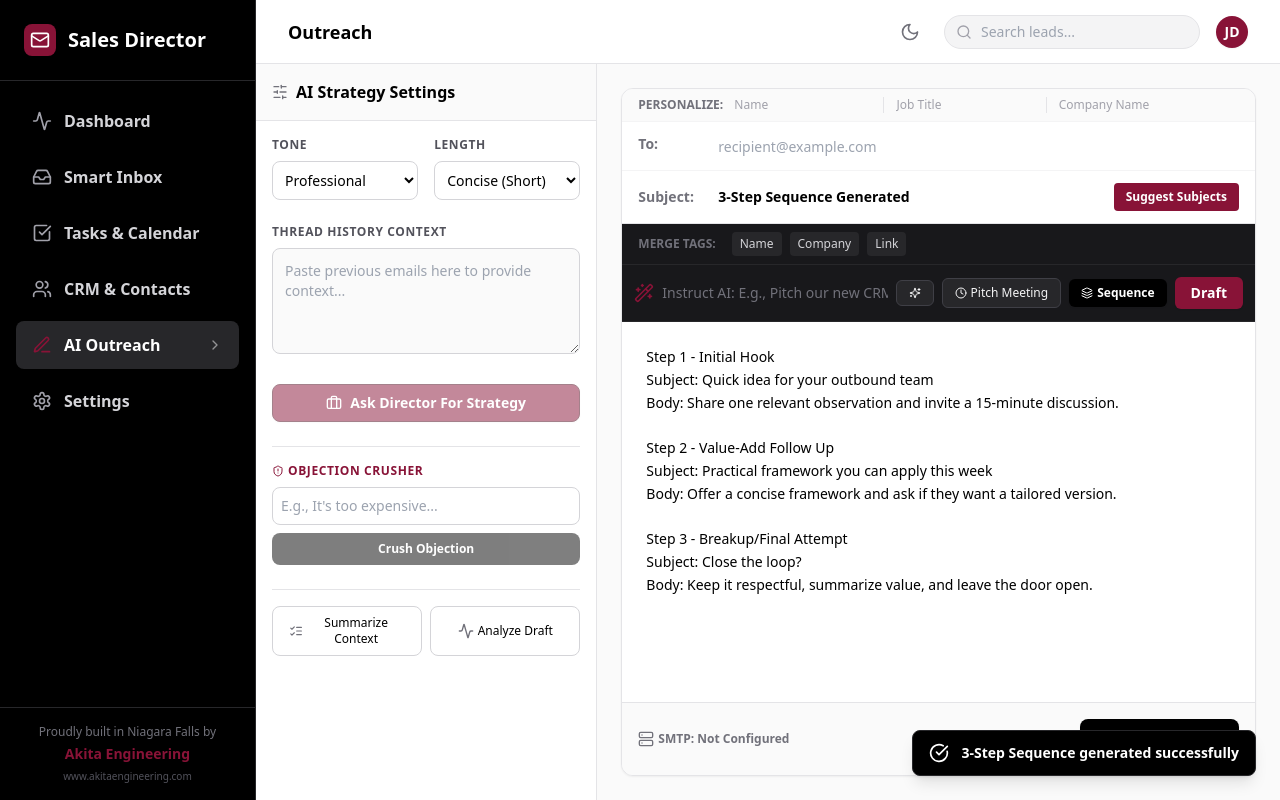
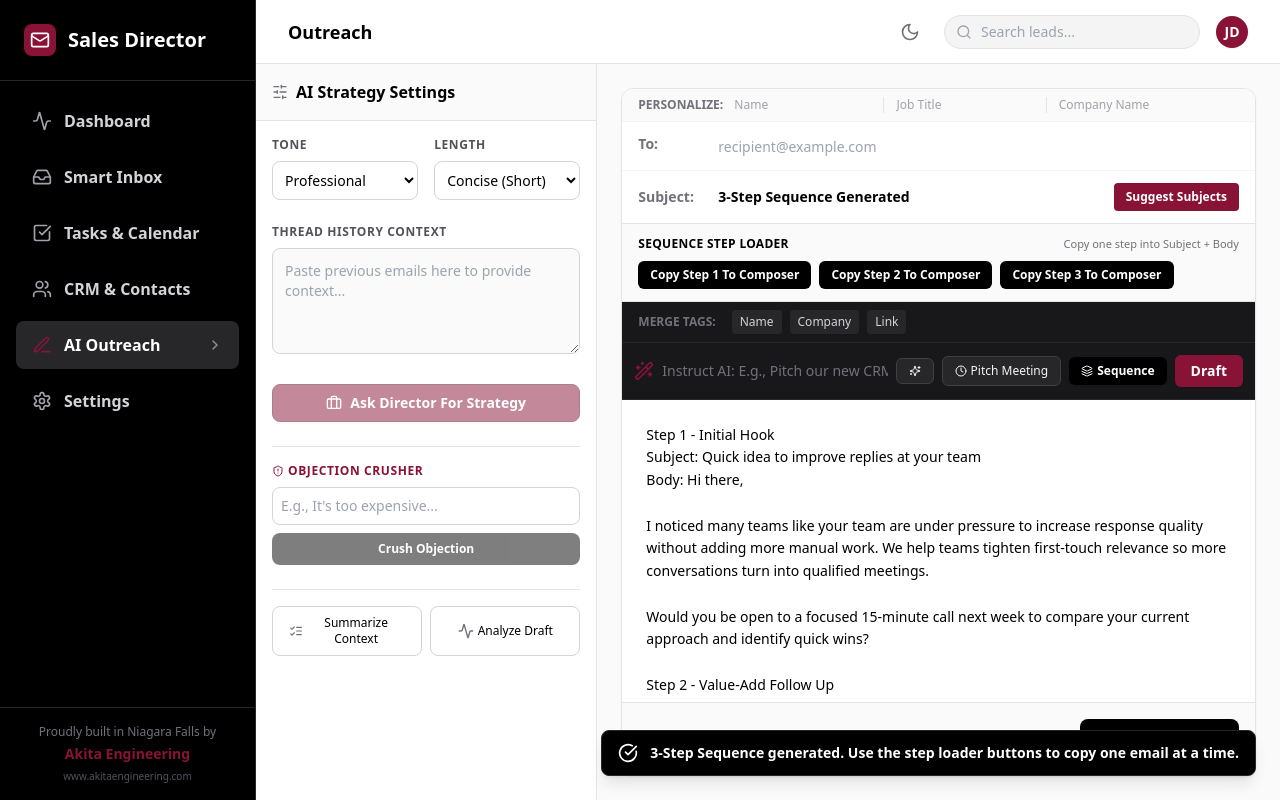
Before and after one commit to sh4un-dot-com/SalesDirector, a React (Vite) app: page / in a window 1280 px wide. Both pictures are taken after a click on the button "Sequence". Built offline with nearby package versions, Linux system fonts and the light colour scheme.

Commit message:
feat: add sequence step management for B2B sales email drip sequences

```diff
--- a/salesdirector.jsx
+++ b/salesdirector.jsx
@@ -267,7 +267,8 @@ export default function App() {
     objection: '',
     tone: 'Persuasive',
     length: 'Concise',
-    suggestedSubjects: []
+    suggestedSubjects: [],
+    sequenceSteps: []
   });
   const [configErrors, setConfigErrors] = useState({});
   const [composerErrors, setComposerErrors] = useState({});
@@ -832,18 +833,26 @@ export default function App() {
     }
 
     if (prompt.includes('complete 3-step B2B sales email drip sequence')) {
+      const recipientName = (prompt.match(/Recipient Name:\s*([^|\n]+)/i)?.[1] || '').trim();
+      const recipientCompany = (prompt.match(/Recipient Company:\s*([^|\n]+)/i)?.[1] || '').trim();
+      const greeting = recipientName ? `Hi ${recipientName},` : 'Hi there,';
+      const companyLabel = recipientCompany || 'your team';
+      const possessiveCompany = recipientCompany
+        ? `${recipientCompany}${recipientCompany.toLowerCase().endsWith('s') ? "'" : "'s"}`
+        : 'your';
+
       return [
         'Step 1 - Initial Hook',
-        'Subject: Quick idea for your outbound team',
-        'Body: Share one relevant observation and invite a 15-minute discussion.',
+        `Subject: Quick idea to improve replies at ${companyLabel}`,
+        `Body: ${greeting}\n\nI noticed many teams like ${companyLabel} are under pressure to increase response quality without adding more manual work. We help teams tighten first-touch relevance so more conversations turn into qualified meetings.\n\nWould you be open to a focused 15-minute call next week to compare your current approach and identify quick wins?`,
         '',
         'Step 2 - Value-Add Follow Up',
-        'Subject: Practical framework you can apply this week',
-        'Body: Offer a concise framework and ask if they want a tailored version.',
+        `Subject: A simple 3-point outbound framework for ${companyLabel}`,
+        `Body: ${greeting}\n\nAs a follow-up, here is the short framework we use: (1) sharpen targeting by intent signals, (2) improve message specificity by segment, and (3) run weekly feedback loops to remove low-performing outreach patterns.\n\nIf helpful, I can tailor this to ${possessiveCompany} current pipeline goals and send a customized version.`,
         '',
         'Step 3 - Breakup/Final Attempt',
-        'Subject: Close the loop?',
-        'Body: Keep it respectful, summarize value, and leave the door open.'
+        'Subject: Should I close the loop?',
+        `Body: ${greeting}\n\nI do not want to keep chasing if timing is not right, so this will be my final note for now. If improving outbound conversion is still on the table, I can share a practical plan with expected impact and required effort.\n\nIf now is not a priority, reply with "later" and I will follow up at a better time.`
       ].join('\n');
     }
 
@@ -852,6 +861,38 @@ export default function App() {
     }
 
     return 'Local dev assistant response generated successfully.';
+  };
+
+  const parseSequenceSteps = (sequenceText = '') => {
+    const normalized = String(sequenceText || '').replace(/\r\n/g, '\n').trim();
+    if (!normalized) return [];
+
+    const stepRegex = /Step\s*(\d+)\s*-\s*([^\n]+)\nSubject:\s*([^\n]+)\nBody:\s*([\s\S]*?)(?=\nStep\s*\d+\s*-|$)/gi;
+    const steps = [];
+    let match;
+
+    while ((match = stepRegex.exec(normalized)) !== null) {
+      const stepNumber = Number(match[1]);
+      const stepTitle = String(match[2] || '').trim();
+      const subject = String(match[3] || '').trim();
+      const body = String(match[4] || '').trim();
+
+      if (stepNumber && subject && body) {
+        steps.push({ stepNumber, stepTitle, subject, body });
+      }
+    }
+
+    return steps.sort((a, b) => a.stepNumber - b.stepNumber);
+  };
+
+  const loadSequenceStepToComposer = (step) => {
+    if (!step) return;
+    setComposerState(prev => ({
+      ...prev,
+      subject: step.subject,
+      body: step.body
+    }));
+    showNotification(`Loaded Step ${step.stepNumber} into composer.`);
   };
 
   // --- Task Management Logic ---
@@ -1163,7 +1204,7 @@ export default function App() {
            newBody = `${newBody}\n\n${config.signature}`;
         }
 
-        setComposerState(prev => ({ ...prev, subject: newSubject || prev.subject, body: newBody, suggestedSubjects: [] }));
+          setComposerState(prev => ({ ...prev, subject: newSubject || prev.subject, body: newBody, suggestedSubjects: [], sequenceSteps: [] }));
         showNotification("Draft generated successfully");
 
       } else if (actionType === 'meeting') {
@@ -1185,7 +1226,7 @@ export default function App() {
           newBody = result.replace(subjectMatch[0], '').trim();
         }
         if (config.signature) newBody += `\n\n${config.signature}`;
-        setComposerState(prev => ({ ...prev, subject: newSubject || prev.subject, body: newBody }));
+        setComposerState(prev => ({ ...prev, subject: newSubject || prev.subject, body: newBody, sequenceSteps: [] }));
         showNotification("Meeting invite generated");
 
       } else if (actionType === 'suggestSubjects') {
@@ -1201,7 +1242,7 @@ export default function App() {
         }
         prompt = `Act as an elite copywriter. Polish and improve the following sales email draft. Make it sound more natural, improve the flow, ensure it aligns with a ${composerState.tone} tone, and keep it ${composerState.length}. NO EMOJIS.\n\nDraft:\n${composerState.body}`;
         const result = await callGeminiAPI(prompt);
-        setComposerState(prev => ({ ...prev, body: result }));
+        setComposerState(prev => ({ ...prev, body: result, sequenceSteps: [] }));
         showNotification("Draft polished successfully");
 
       } else if (actionType === 'summarize') {
@@ -1242,11 +1283,27 @@ export default function App() {
 
         prompt = `Act as an elite Virtual Sales Director. Write a complete 3-step B2B sales email drip sequence for ${composerState.to || 'this prospect'}.
         Context: ${contextParts.join(' | ')} | Tone: ${composerState.tone}
-        Requirements: Step 1: Initial Hook. Step 2: Value-Add Follow Up. Step 3: Breakup/Final Attempt. Format clearly with specific Subject Lines. Do not include signatures. CRITICAL: NO EMOJIS.`;
+        Requirements: Step 1: Initial Hook. Step 2: Value-Add Follow Up. Step 3: Breakup/Final Attempt.
+        For each step, output exactly this structure:
+        Step X - [Step Name]
+        Subject: [specific subject line]
+        Body: [complete, send-ready email copy with greeting, value, and CTA]
+        Write final email copy, not instructions. Do not output placeholders like "Share one..." or "Offer...".
+        Do not include signatures. CRITICAL: NO EMOJIS.`;
 
         const result = await callGeminiAPI(prompt);
-        setComposerState(prev => ({ ...prev, body: result, subject: '3-Step Sequence Generated' }));
-        showNotification("3-Step Sequence generated successfully");
+        const parsedSteps = parseSequenceSteps(result);
+        setComposerState(prev => ({
+          ...prev,
+          body: result,
+          subject: '3-Step Sequence Generated',
+          sequenceSteps: parsedSteps
+        }));
+        showNotification(
+          parsedSteps.length > 0
+            ? '3-Step Sequence generated. Use the step loader buttons to copy one email at a time.'
+            : '3-Step Sequence generated successfully'
+        );
       } else if (actionType === 'analyzeInbox') {
         const updatedInbox = [...inboxEmails];
         for (let i = 0; i < updatedInbox.length; i++) {
@@ -1518,7 +1575,7 @@ export default function App() {
         .join('\n\n');
 
       setComposerState(prev => ({
-        ...prev, body: '', subject: '', threadHistory: historyString
+        ...prev, body: '', subject: '', threadHistory: historyString, sequenceSteps: []
       }));
     } catch (err) {
       showNotification("Error saving thread to database.", "error");
@@ -1690,7 +1747,7 @@ export default function App() {
                        <button
                          onClick={() => {
                            const matchedContact = contacts.find(c => c.name === task.contact) || {};
-                           setComposerState(prev => ({ ...prev, recipientName: task.contact, companyName: task.company, to: matchedContact.email || '' }));
+                           setComposerState(prev => ({ ...prev, recipientName: task.contact, companyName: task.company, to: matchedContact.email || '', sequenceSteps: [] }));
                            setActiveTab('outreach');
                          }}
                          className="ml-3 text-rose-900 dark:text-rose-500 hover:underline font-bold flex items-center"
@@ -1839,7 +1896,8 @@ export default function App() {
                       recipientName: email.fromName,
                       companyName: email.company,
                       subject: email.subject.startsWith('Re:') ? email.subject : `Re: ${email.subject}`,
-                      threadHistory: historyString
+                      threadHistory: historyString,
+                      sequenceSteps: []
                     }));
                     setActiveTab('outreach');
                   }}
@@ -2129,6 +2187,27 @@ export default function App() {
                   ))}
                 </div>
               )}
+
+              {composerState.sequenceSteps.length > 0 && (
+                <div className="px-4 py-3 bg-zinc-50 dark:bg-zinc-950/50 border-t border-zinc-200 dark:border-zinc-800">
+                  <div className="flex items-center justify-between gap-3 mb-2">
+                    <span className="text-xs font-bold text-black dark:text-white uppercase tracking-wide">Sequence Step Loader</span>
+                    <span className="text-[11px] text-zinc-500 dark:text-zinc-400">Copy one step into Subject + Body</span>
+                  </div>
+                  <div className="flex flex-wrap gap-2">
+                    {composerState.sequenceSteps.map((step) => (
+                      <button
+                        key={`sequence-step-${step.stepNumber}`}
+                        onClick={() => loadSequenceStepToComposer(step)}
+                        className="text-xs bg-black dark:bg-zinc-800 text-white px-3 py-1.5 rounded-md font-bold hover:bg-zinc-800 dark:hover:bg-zinc-700 transition"
+                        title={`${step.stepTitle}: ${step.subject}`}
+                      >
+                        Copy Step {step.stepNumber} To Composer
+                      </button>
+                    ))}
+                  </div>
+                </div>
+              )}
             </div>
 
             {/* Editing Toolbar & AI Prompter Tool */}
@@ -2972,7 +3051,8 @@ export default function App() {
                            recipientName: selectedContact.name,
                            companyName: selectedContact.company,
                            jobTitle: selectedContact.jobTitle || '',
-                           threadHistory: selectedContact.historyString
+                          threadHistory: selectedContact.historyString,
+                          sequenceSteps: []
                          }));
                          setSelectedContact(null);
                          setActiveTab('outreach');
```
